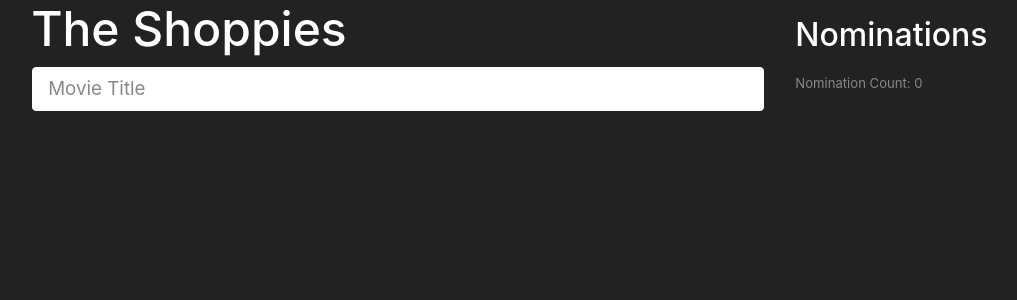
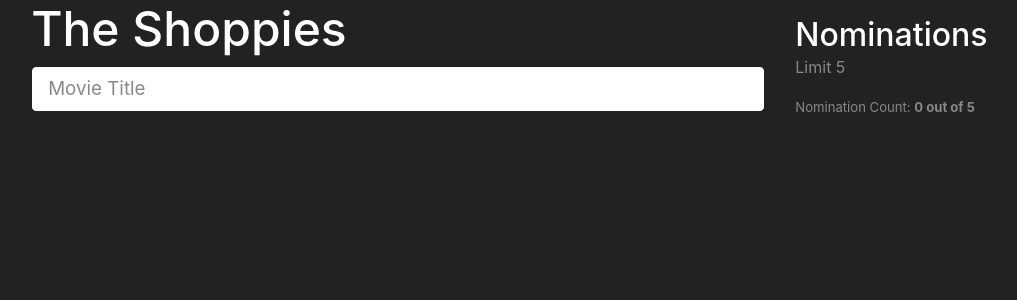
Before and after one commit to nksiu/shopify-web-challenge-2021, a React (Create React App) app in the folder frontend/: page / in a window 1280 px wide. Shown: the top 300 px of the page, without its empty margins (78-1095 px from the left). Built offline with nearby package versions, Linux system fonts and the light colour scheme.

Commit message:
extra nomination text

```diff
--- a/frontend/src/components/Home/Nominations.js
+++ b/frontend/src/components/Home/Nominations.js
@@ -5,7 +5,14 @@ import Nomination from "./Nomination";
 const Nominations = ({nominations}) => {
   return (
     <Fragment>
-      <h3 className="h1.display-4 my-3">Nominations</h3>
+      <h3 className="h1.display-4 my-3">
+        Nominations
+        <span>
+          <small className="form-text text-muted" style={{fontSize: "1rem"}}>
+            Limit 5
+          </small>
+        </span>
+      </h3>
       <ul className="list-group">
         {
           nominations.map((nomination) =>
@@ -14,7 +21,7 @@ const Nominations = ({nominations}) => {
         }
       </ul>
       <small className="form-text text-muted">
-        Nomination Count: {nominations.length}
+        Nomination Count: <strong>{nominations.length} out of 5</strong>
       </small>
     </Fragment>
   )
```
Also changed, not shown: 1 other file (tests, documents, lock files or other folders).
